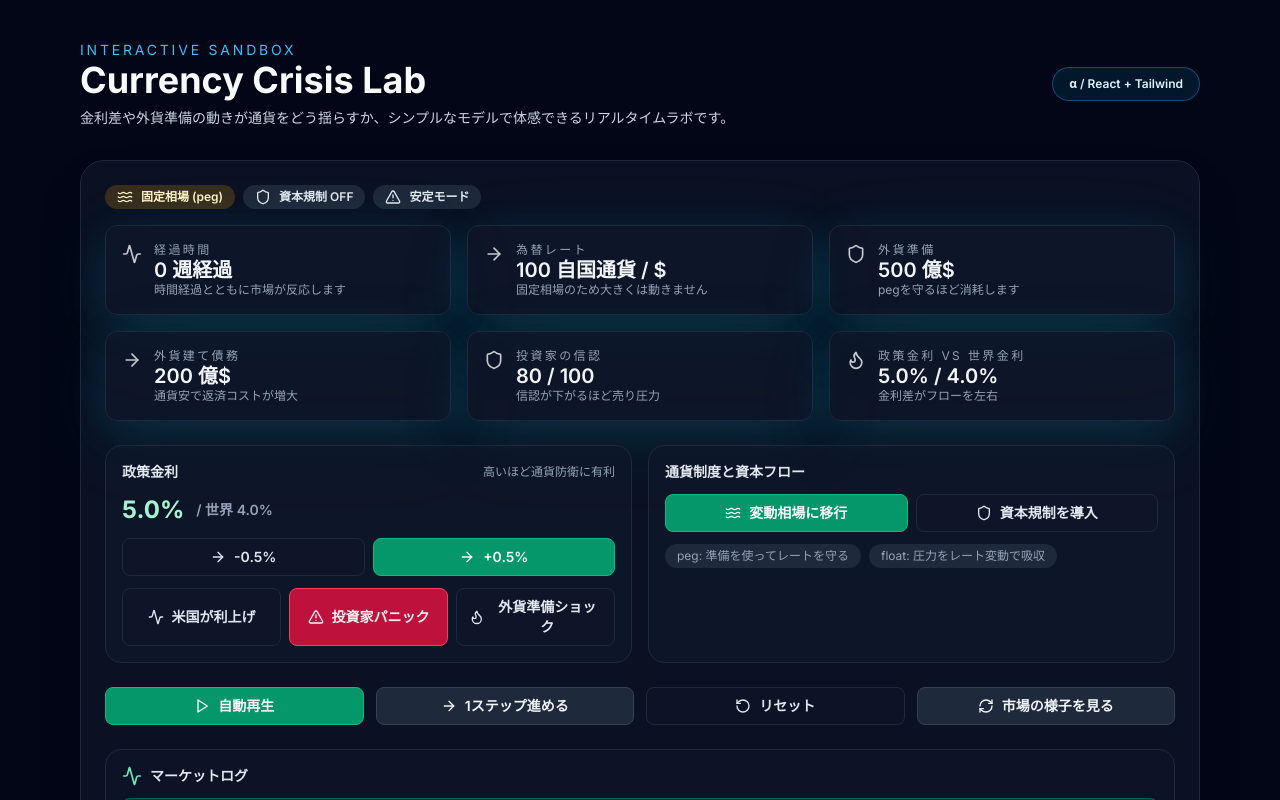
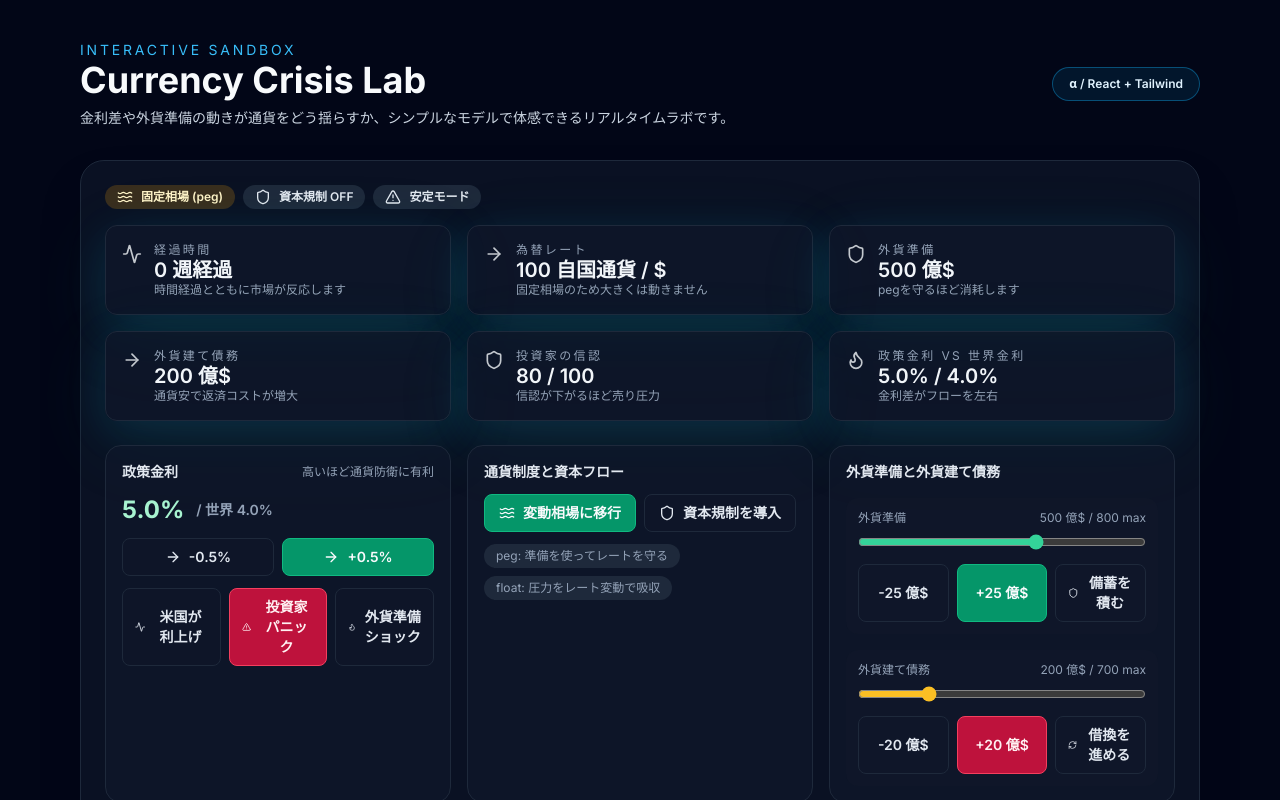
Before and after one commit to komakamo/Economic-soft-3-on, a React (Vite) app: page / in a window 1280 px wide. Shown: the top 800 px of the page. Built offline with nearby package versions, Linux system fonts and the light colour scheme.

Commit message:
Add adjustable reserve and debt controls

```diff
--- a/src/CurrencyCrisisLab.jsx
+++ b/src/CurrencyCrisisLab.jsx
@@ -14,6 +14,8 @@ import {
 
 const INITIAL_MESSAGE = '準備完了。自動再生を押して、流れを追いかけてみてください。';
 const MAX_LOGS = 12;
+const RESERVES_RANGE = { min: 0, max: 800 };
+const DEBT_RANGE = { min: 50, max: 700 };
 
 const createInitialState = () => ({
   time: 0,
@@ -39,6 +41,13 @@ const appendLog = (logs, message) => {
   }
   return nextLogs;
 };
+
+const withStatus = (prev, updates, status) => ({
+  ...prev,
+  ...updates,
+  status,
+  logs: appendLog(prev.logs, status),
+});
 
 const formatNumber = (value) => value.toLocaleString('ja-JP', { maximumFractionDigits: 1 });
 
@@ -72,7 +81,7 @@ function simulateStep(state) {
 
   if (next.regime === 'peg') {
     const defenseCost = Math.max(0, pressure * 2.2);
-    next.reserves = clamp(next.reserves - defenseCost * 0.65, 0, 800);
+    next.reserves = clamp(next.reserves - defenseCost * 0.65, RESERVES_RANGE.min, RESERVES_RANGE.max);
 
     const pegDrift = 100 + clamp(pressure * 0.9, -12, 18);
     next.exchangeRate = pegDrift + (Math.random() * 2 - 1);
@@ -163,12 +172,7 @@ function CurrencyCrisisLab() {
   const handleRateChange = (delta) => {
     setState((prev) => {
       const status = delta > 0 ? '政策金利を引き上げました。' : '政策金利を引き下げました。';
-      return {
-        ...prev,
-        interestRate: clamp(prev.interestRate + delta, 0, 25),
-        status,
-        logs: appendLog(prev.logs, status),
-      };
+      return withStatus(prev, { interestRate: clamp(prev.interestRate + delta, 0, 25) }, status);
     });
   };
 
@@ -185,12 +189,10 @@ function CurrencyCrisisLab() {
         status = 'ニュースで投資家心理が急落しました。';
       }
       if (type === 'oil') {
-        next.reserves = clamp(next.reserves - 50, 0, 800);
+        next.reserves = clamp(next.reserves - 50, RESERVES_RANGE.min, RESERVES_RANGE.max);
         status = '輸入コスト上昇で外貨準備が削られました。';
       }
-      next.status = status;
-      next.logs = appendLog(prev.logs, status);
-      return next;
+      return withStatus(prev, next, status);
     });
   };
 
@@ -200,12 +202,11 @@ function CurrencyCrisisLab() {
         prev.regime === 'peg'
           ? '固定相場を終了し、変動相場へ移行しました。'
           : '再びドルペッグへ戻しました。';
-      return {
-        ...prev,
-        regime: prev.regime === 'peg' ? 'float' : 'peg',
+      return withStatus(
+        prev,
+        { regime: prev.regime === 'peg' ? 'float' : 'peg' },
         status,
-        logs: appendLog(prev.logs, status),
-      };
+      );
     });
   };
 
@@ -214,12 +215,25 @@ function CurrencyCrisisLab() {
       const status = !prev.capitalControls
         ? '資本規制を導入し、フローを絞りました。'
         : '資本規制を解除しました。';
-      return {
-        ...prev,
-        capitalControls: !prev.capitalControls,
-        status,
-        logs: appendLog(prev.logs, status),
-      };
+      return withStatus(prev, { capitalControls: !prev.capitalControls }, status);
+    });
+  };
+
+  const adjustReserves = (value, reason) => {
+    setState((prev) => {
+      const clamped = clamp(value, RESERVES_RANGE.min, RESERVES_RANGE.max);
+      const direction = clamped >= prev.reserves ? '積み増しました' : '取り崩しました';
+      const status = reason || `外貨準備を${direction}（${formatNumber(clamped)} 億$）。`;
+      return withStatus(prev, { reserves: clamped }, status);
+    });
+  };
+
+  const adjustForeignDebt = (value, reason) => {
+    setState((prev) => {
+      const clamped = clamp(value, DEBT_RANGE.min, DEBT_RANGE.max);
+      const direction = clamped >= prev.foreignDebtUSD ? '積み上がっています' : '圧縮しました';
+      const status = reason || `外貨建て債務が${direction}（${formatNumber(clamped)} 億$）。`;
+      return withStatus(prev, { foreignDebtUSD: clamped }, status);
     });
   };
 
@@ -310,7 +324,7 @@ function CurrencyCrisisLab() {
         />
       </div>
 
-      <div className="mt-6 grid gap-4 md:grid-cols-2">
+      <div className="mt-6 grid gap-4 md:grid-cols-2 lg:grid-cols-3">
         <div className="space-y-3 rounded-2xl border border-slate-800 bg-slate-900/70 p-4">
           <div className="flex items-center justify-between">
             <p className="text-sm font-semibold text-slate-200">政策金利</p>
@@ -350,6 +364,82 @@ function CurrencyCrisisLab() {
           <div className="flex flex-wrap gap-2 text-xs text-slate-400">
             <span className="rounded-full bg-slate-800 px-3 py-1">peg: 準備を使ってレートを守る</span>
             <span className="rounded-full bg-slate-800 px-3 py-1">float: 圧力をレート変動で吸収</span>
+          </div>
+        </div>
+
+        <div className="space-y-4 rounded-2xl border border-slate-800 bg-slate-900/70 p-4">
+          <p className="text-sm font-semibold text-slate-200">外貨準備と外貨建て債務</p>
+
+          <div className="space-y-2 rounded-xl bg-slate-900/80 p-3">
+            <div className="flex items-center justify-between text-xs text-slate-400">
+              <span>外貨準備</span>
+              <span>
+                {formatNumber(state.reserves)} 億$ / {RESERVES_RANGE.max} max
+              </span>
+            </div>
+            <input
+              type="range"
+              min={RESERVES_RANGE.min}
+              max={RESERVES_RANGE.max}
+              step={10}
+              value={state.reserves}
+              onChange={(e) => adjustReserves(Number(e.target.value))}
+              className="w-full accent-emerald-400"
+            />
+            <div className="grid grid-cols-3 gap-2 text-xs font-semibold text-slate-100">
+              <ActionButton
+                label="-25 億$"
+                onClick={() => adjustReserves(state.reserves - 25)}
+                tone="subtle"
+              />
+              <ActionButton
+                label="+25 億$"
+                onClick={() => adjustReserves(state.reserves + 25)}
+                tone="primary"
+              />
+              <ActionButton
+                label="備蓄を積む"
+                onClick={() => adjustReserves(state.reserves + 60, '外貨準備を積み増しました。')}
+                icon={Shield}
+                tone="subtle"
+              />
+            </div>
+          </div>
+
+          <div className="space-y-2 rounded-xl bg-slate-900/80 p-3">
+            <div className="flex items-center justify-between text-xs text-slate-400">
+              <span>外貨建て債務</span>
+              <span>
+                {formatNumber(state.foreignDebtUSD)} 億$ / {DEBT_RANGE.max} max
+              </span>
+            </div>
+            <input
+              type="range"
+              min={DEBT_RANGE.min}
+              max={DEBT_RANGE.max}
+              step={10}
+              value={state.foreignDebtUSD}
+              onChange={(e) => adjustForeignDebt(Number(e.target.value))}
+              className="w-full accent-amber-400"
+            />
+            <div className="grid grid-cols-3 gap-2 text-xs font-semibold text-slate-100">
+              <ActionButton
+                label="-20 億$"
+                onClick={() => adjustForeignDebt(state.foreignDebtUSD - 20)}
+                tone="subtle"
+              />
+              <ActionButton
+                label="+20 億$"
+                onClick={() => adjustForeignDebt(state.foreignDebtUSD + 20)}
+                tone="danger"
+              />
+              <ActionButton
+                label="借換を進める"
+                onClick={() => adjustForeignDebt(state.foreignDebtUSD - 35, '借換で外貨債務を圧縮しました。')}
+                icon={RefreshCw}
+                tone="subtle"
+              />
+            </div>
           </div>
         </div>
       </div>
```
